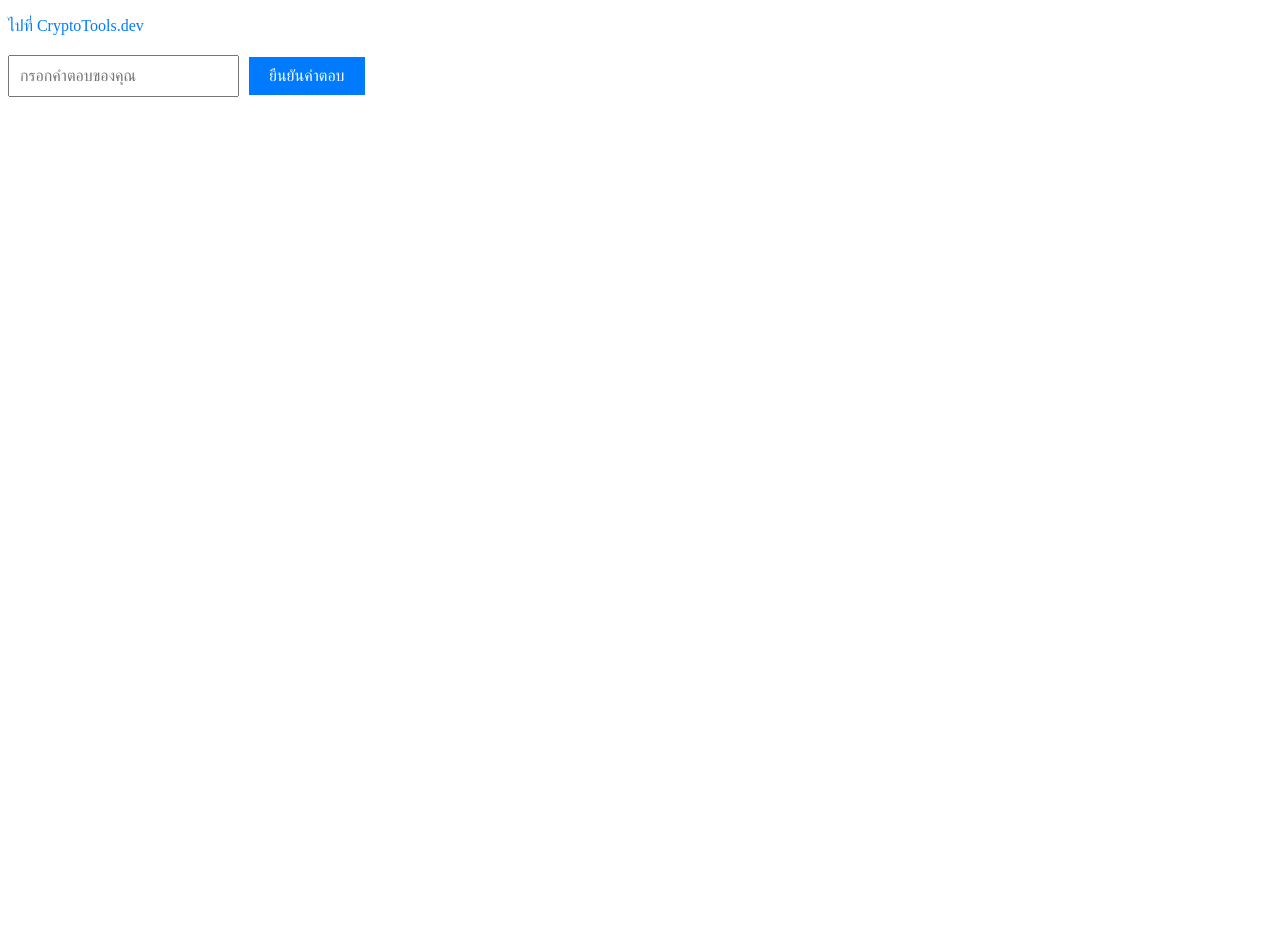
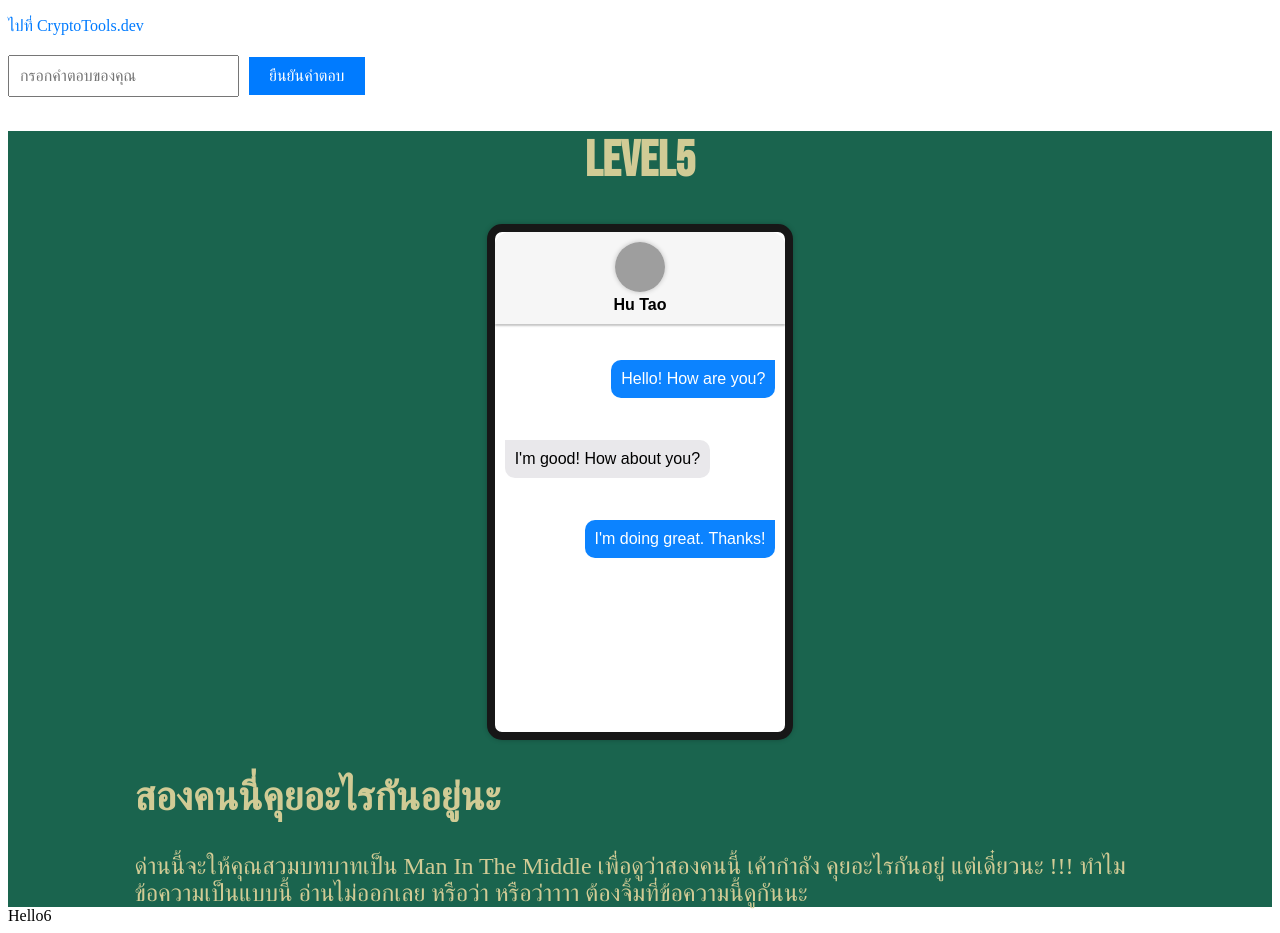
Before and after one commit to wanchaick19/CTF-2567, a React (Vite) app in the folder frontend/: page / in a window 1280 px wide. Shown: the part 126-1059 px from the top of the page. Before the commit the page ends 800 px from the top, so only its background shows below. Built offline with nearby package versions, Linux system fonts and the light colour scheme; grey boxes are pictures that could not be loaded; a web font is replaced by a local one.

Commit message:
merge main

```diff
--- a/frontend/src/pages/Game/Main.tsx
+++ b/frontend/src/pages/Game/Main.tsx
@@ -2,6 +2,8 @@ import React, { useState } from "react";
 import { AjanParin, CheckAjanParin } from "../../services/https";
 import { message, ConfigProvider } from "antd";
 import "./main.css";
+import Level5 from "../../components/Level5";
+import Level6 from "../../components/Level6";
 
 const Main: React.FC = () => {
     const [answer, setAnswer] = useState<string>("");
@@ -29,6 +31,7 @@ const Main: React.FC = () => {
     };
 
     return (
+        <>
             <ConfigProvider>
                 {contextHolder}
                 <div>
@@ -72,6 +75,9 @@ const Main: React.FC = () => {
 
                 </div>
             </ConfigProvider>
+            <Level5 />
+            <Level6 />
+        </>
     );
 };
 
```
Also changed, not shown: 1 other file (tests, documents, lock files or other folders). Lines whose indentation alone changed are shown as unchanged.
